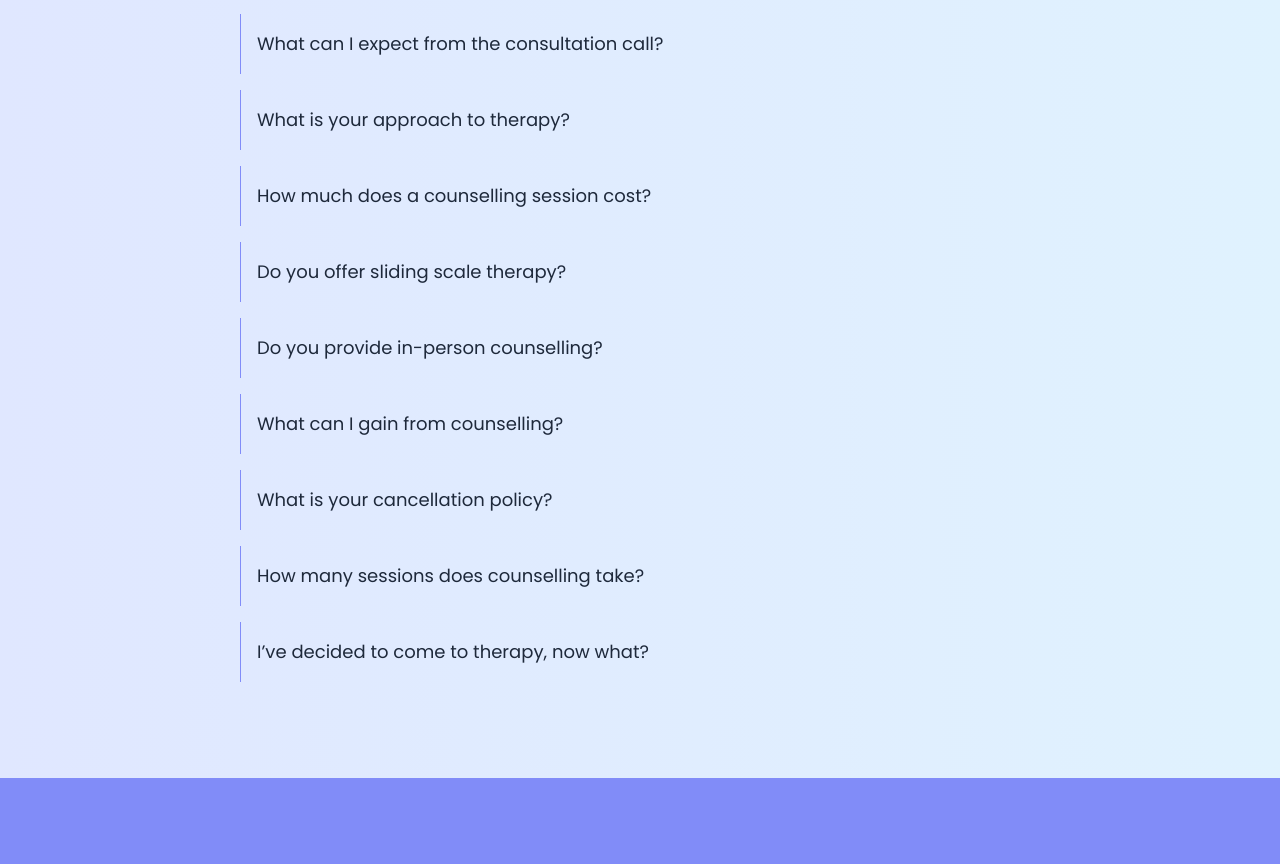
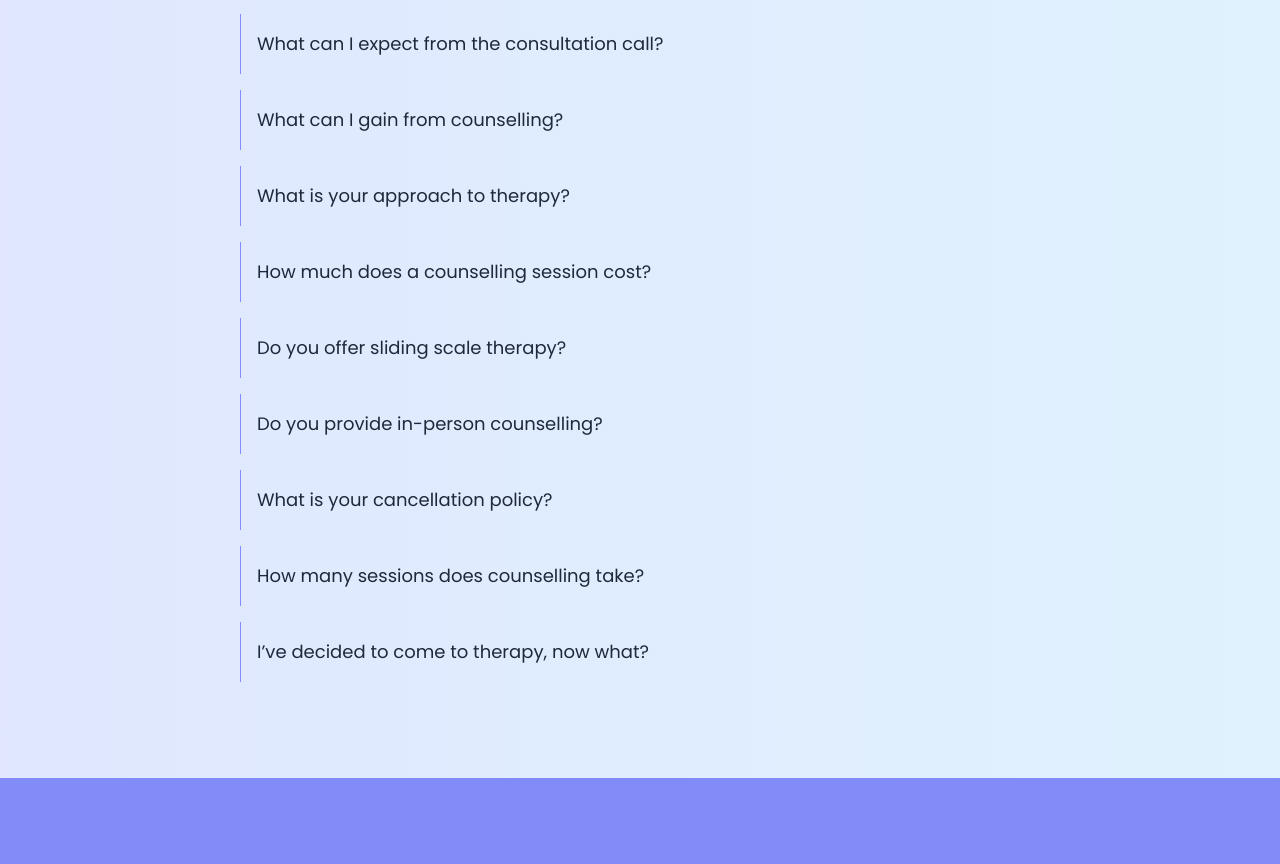
Before and after one commit to jamezmca/rebecca-v2, a SvelteKit app: page / in a window 1280 px wide. Shown: the part 2825-3689 px from the top of the page. Built offline with nearby package versions, Linux system fonts and the light colour scheme.

Commit message:
Update +page.svelte

```diff
--- a/src/routes/+page.svelte
+++ b/src/routes/+page.svelte
@@ -50,7 +50,11 @@
         },
         {
             question: "What can I expect from the consultation call?",
-            answer: "The consultation call gives you an opportunity for you to ask any questions you might have, gain insights into my counselling approach, and ensure a good match between you and me. (Numerous academic studies on effective counselling consistently highlight the importance of the client-therapist relationship as a major factor in achieving success.) During our conversation, I'll share my counselling approach and give you a clear picture of what you can expect if you choose to work with me. Additionally, I will inquire about what has brought you to counselling and what you hope to achieve. From the call, my hope is that you will be able to make an informed decision about whether you would like to book a full session with me.",
+            answer: "Before meeting for a full session of counselling, I offer a consultation call for us to get to know each other a bit better. The consultation call gives you an opportunity for you to ask any questions you might have, discuss your counselling goals and determine whether we are a good fit. (Numerous academic studies on effective counselling consistently highlight the importance of the client-therapist relationship as a major factor in achieving success.) During our conversation, I'll share my counselling approach and give you a clear picture of what you can expect if you choose to work with me. Additionally, I will inquire about what has brought you to counselling and what you hope to get out of coming to therapy.",
+        },
+        {
+            question: "What can I gain from counselling?",
+            answer: "Speaking freely in a safe and truly non-judgemental atmosphere is designed to be therapeutic, and can enable you to face and embrace your truths.  While confiding in a friend or family member can be valuable, consulting with a qualified therapist provides distinct advantages. Therapists bring expertise, offering diverse perspectives and the necessary tools to tackle your specific challenges. We actively listen, ensuring an unbiased viewpoint and providing feedback. As you work with the right counsellor, you'll gradually develop comfort and confidence in the process. This growth allows for deeper exploration of emotions, leading to clarity in identifying and addressing problems. Counsellors often reframe situations, helping you uncover your own solutions. Many individuals report an array of valuable outcomes from the counselling process, a few include: healthier relationships with self and others, increased self-awareness, self-esteem and the adoption of positive coping strategies.",
         },
         {
             question: "What is your approach to therapy?",
@@ -67,10 +71,6 @@
         {
             question: "Do you provide in-person counselling?",
             answer: "I am currently only offering online counselling which takes place via a secure encrypted video calling platform.",
-        },
-        {
-            question: "What can I gain from counselling?",
-            answer: "Speaking freely in a safe and truly non-judgemental atmosphere is designed to be therapeutic, and can enable you to face and embrace your truths.  While confiding in a friend or family member can be valuable, consulting with a qualified therapist provides distinct advantages. Therapists bring expertise, offering diverse perspectives and the necessary tools to tackle your specific challenges. We actively listen, ensuring an unbiased viewpoint and providing feedback. As you work with the right counsellor, you'll gradually develop comfort and confidence in the process. This growth allows for deeper exploration of emotions, leading to clarity in identifying and addressing problems. Counsellors often reframe situations, helping you uncover your own solutions. Many individuals report an array of valuable outcomes from the counselling process, a few include: healthier relationships with self and others, increased self-awareness, self-esteem and the adoption of positive coping strategies.",
         },
         {
             question: "What is your cancellation policy?",
```
